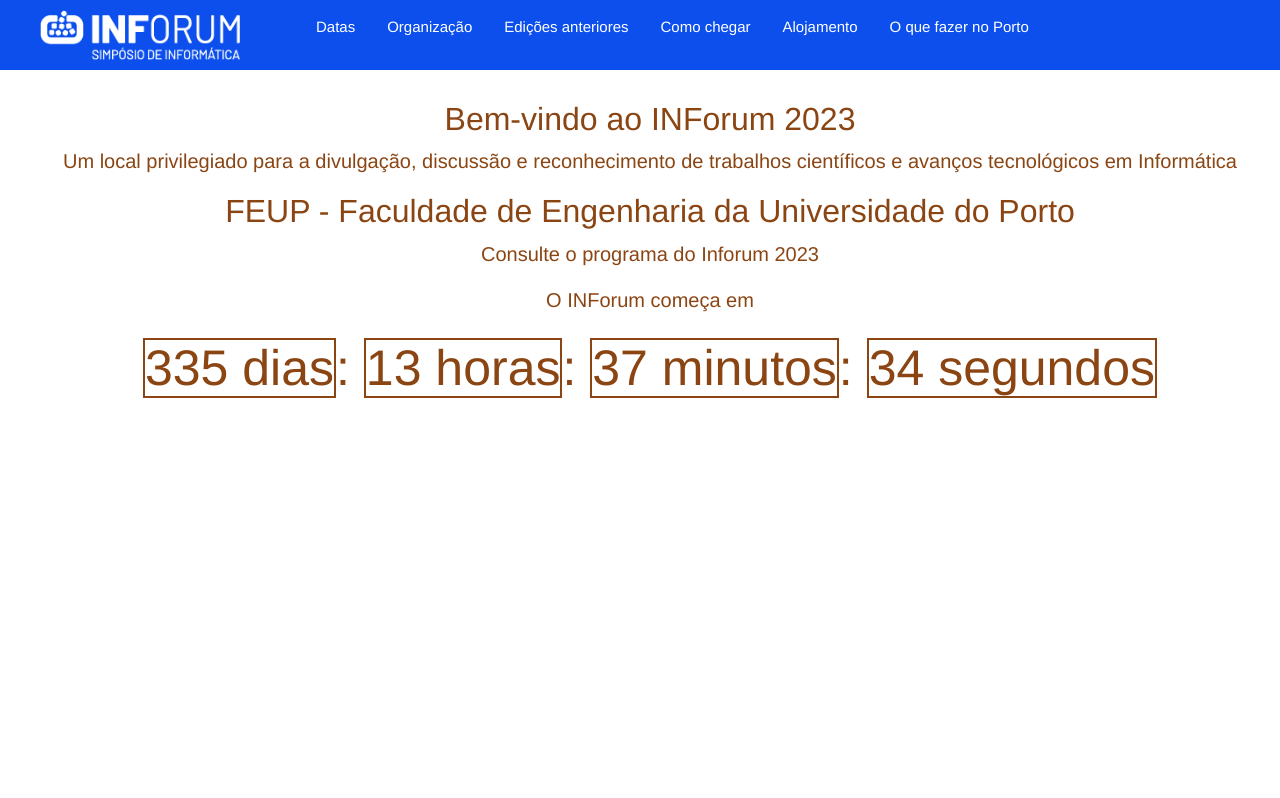
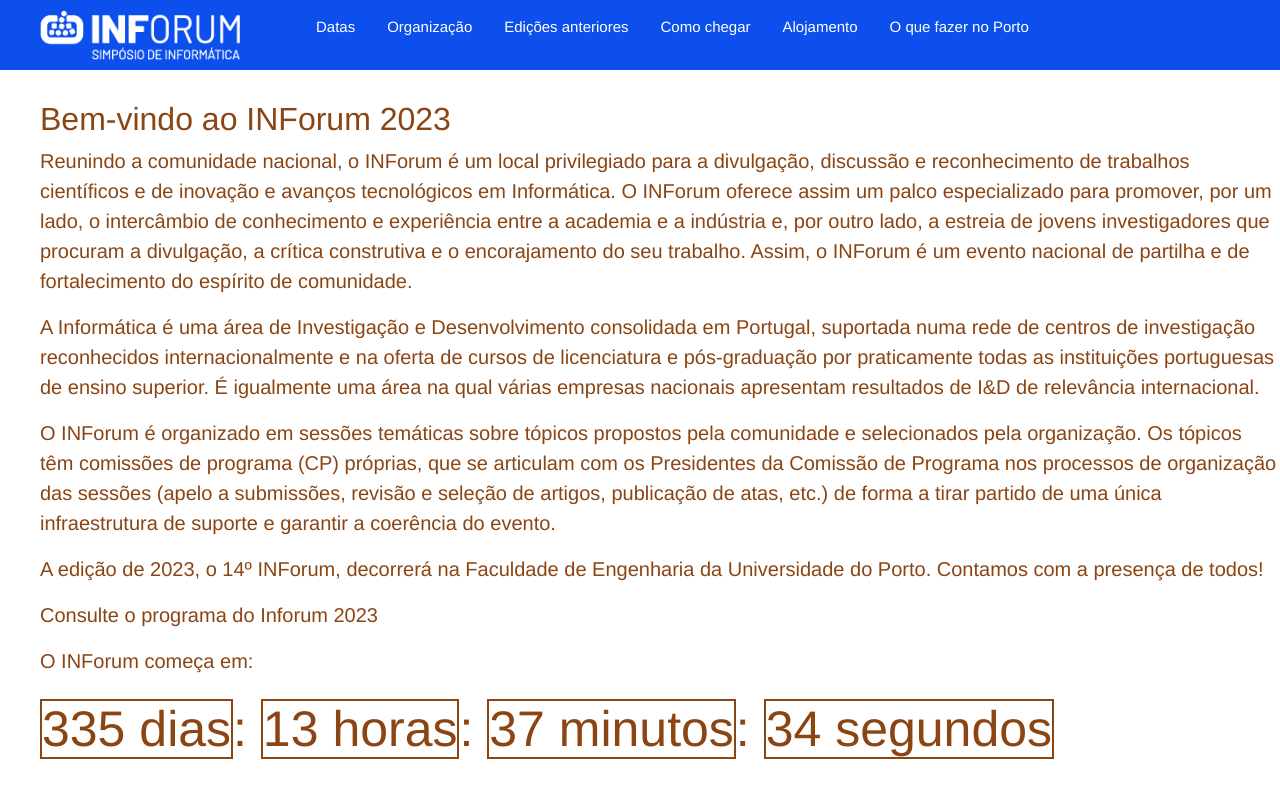
Before and after one commit to h4g0/Inforum2023, a React (Create React App) app: page / in a window 1280 px wide. Built offline with nearby package versions, Linux system fonts and the light colour scheme.

Commit message:
updated landing page

```diff
--- a/src/Main/Intro.tsx
+++ b/src/Main/Intro.tsx
@@ -30,12 +30,20 @@
 export function Initial(props: any) {
     return <><div className="Intro">
 
+
         <h2>Bem-vindo ao INForum 2023</h2>
-        <p>Um local privilegiado para a divulgação, discussão e reconhecimento de trabalhos científicos e avanços tecnológicos em Informática</p>
-        <h2>FEUP - Faculdade de Engenharia da Universidade do Porto</h2>
+        <p>       Reunindo a comunidade nacional, o INForum é um local privilegiado para a divulgação, discussão e reconhecimento de trabalhos científicos e de inovação e avanços tecnológicos em Informática. O INForum oferece assim um palco especializado para promover, por um lado, o intercâmbio de conhecimento e experiência entre a academia e a indústria e, por outro lado, a estreia de jovens investigadores que procuram a divulgação, a crítica construtiva e o encorajamento do seu trabalho. Assim, o INForum é um evento nacional de partilha e de fortalecimento do espírito de comunidade.
+</p>
+<p>A Informática é uma área de Investigação e Desenvolvimento consolidada em Portugal, suportada numa rede de centros de investigação reconhecidos internacionalmente e na oferta de cursos de licenciatura e pós-graduação por praticamente todas as instituições portuguesas de ensino superior. É igualmente uma área na qual várias empresas nacionais apresentam resultados de I&D de relevância internacional.
+</p>
+<p>O INForum é organizado em sessões temáticas sobre tópicos propostos pela comunidade e selecionados pela organização. Os tópicos têm comissões de programa (CP) próprias, que se articulam com os Presidentes da Comissão de Programa nos processos de organização das sessões (apelo a submissões, revisão e seleção de artigos, publicação de atas, etc.) de forma a tirar partido de uma única infraestrutura de suporte e garantir a coerência do evento.
+</p>
+<p>A edição de 2023, o 14º INForum, decorrerá na Faculdade de Engenharia da Universidade do Porto. Contamos com a presença de todos!
+</p>
         <p>Consulte o programa do Inforum 2023</p>
-        <p>O INForum começa em</p>
+        <p>O INForum começa em:</p>
         <Timer time={props.time}></Timer>
         </div>
+
         </>
 }
--- a/src/Main/Main.css
+++ b/src/Main/Main.css
@@ -207,13 +207,13 @@
 .Intro {
     text-align: center;
     color: #8B4513;
-    margin-left: 20px;
+    margin-left: 40px;
     margin-top: 30px;
+    font-size: 20px;
+    border-style: hidden;
+    text-align: left;
+}
 
-    font-size: 20px;
-
-    border-style: hidden;
-}
 
 .Location {
     color: #8B4513;
--- a/src/Main/Patreons.tsx
+++ b/src/Main/Patreons.tsx
@@ -3,7 +3,8 @@
 export function Patreons(props: any){
     return <><div className="Patreons">
 
-        <h2>Patrocinadores:</h2>
+        {//<h2>Patrocinadores:</h2>
+        }
         <div>
 
         </div>
```
